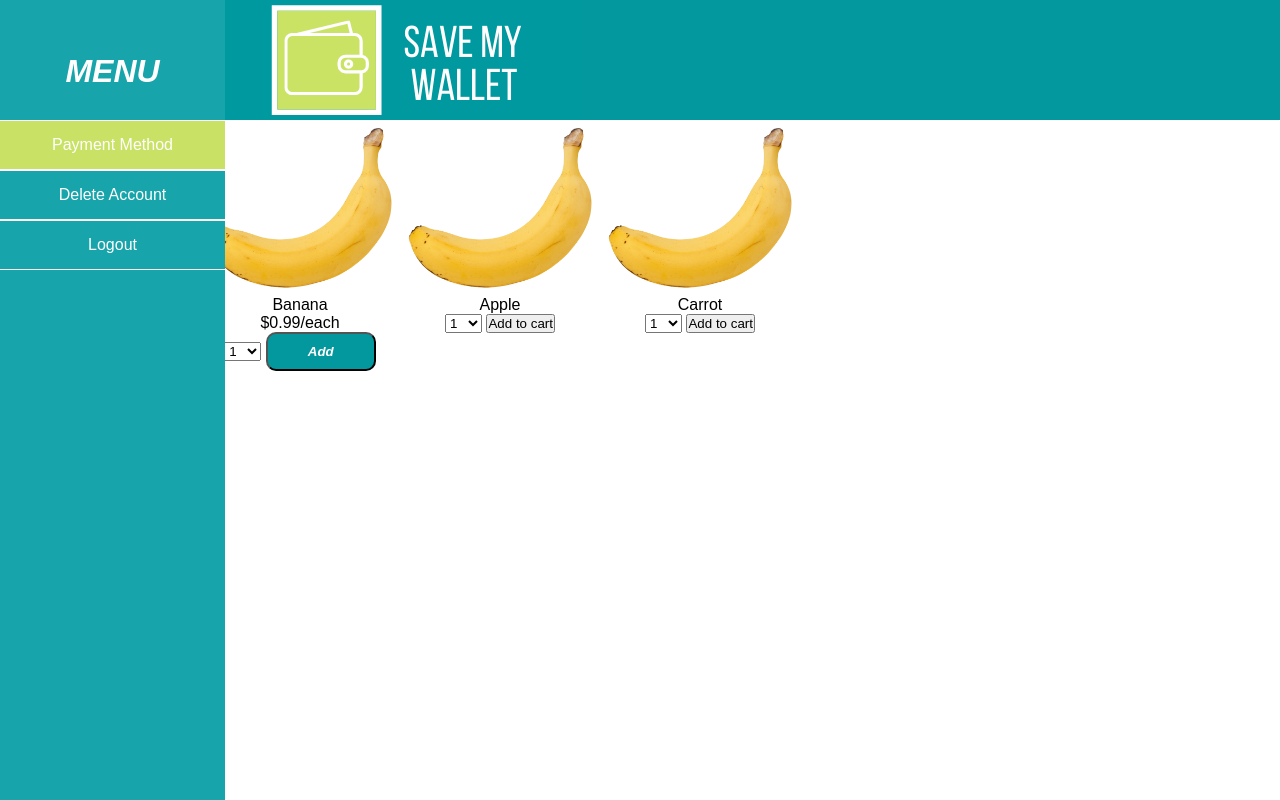
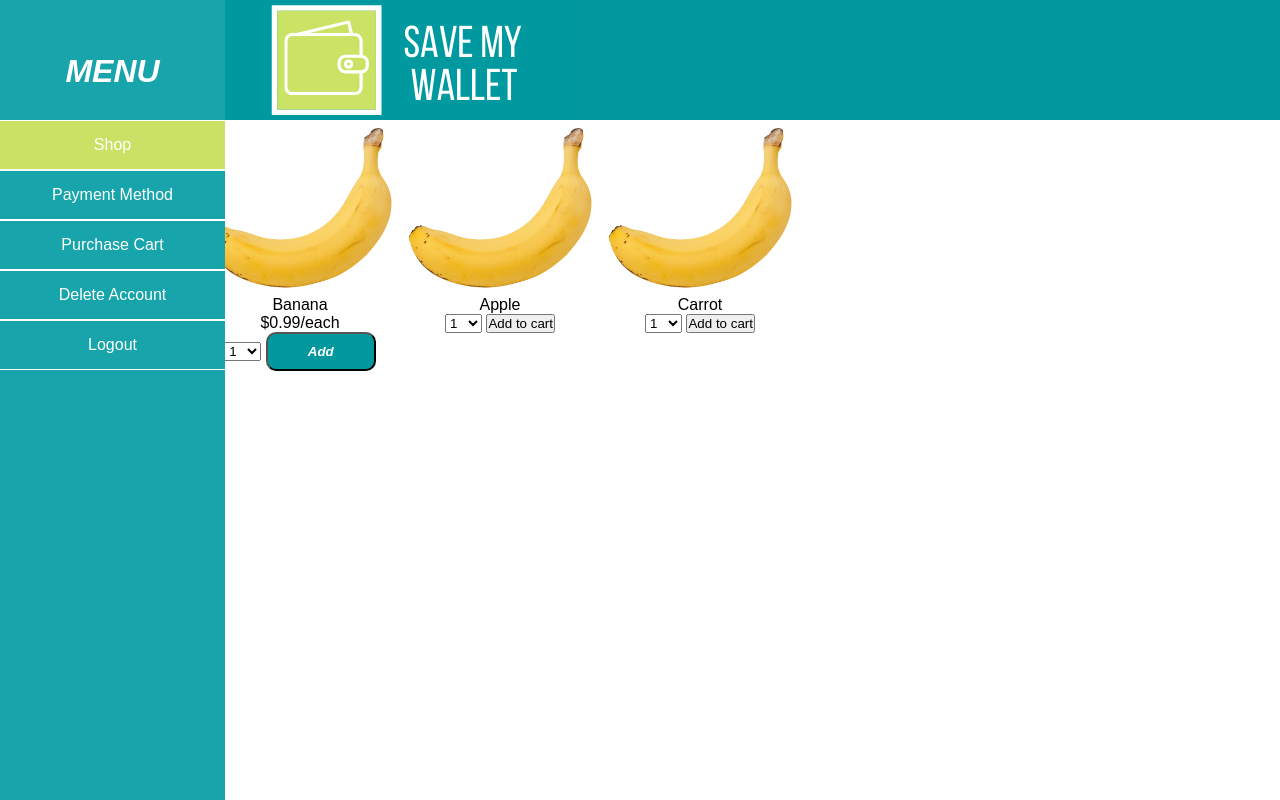
Before and after one commit to allygilbert/cs348-savemywallet, a Flask app: page /shop in a window 1280 px wide. Run offline with Flask 2, Linux system fonts and the light colour scheme.

Commit message:
adds shopping option to side menu and makes it home page after login

```diff
--- a/src/app.py
+++ b/src/app.py
@@ -25,7 +25,7 @@ def login():
             session['loggedin'] = True
             session['username'] = account[0]
             msg = "Log in successful!"
-            return redirect(url_for('delete')) # TODO: change to home page
+            return redirect(url_for('shop'))
         else:
             msg = 'Incorrect username or monthly budget.'
 
@@ -145,6 +145,7 @@ def purchase():
                                     <div class="sidebar">
                                         <h1>Menu</h1>
                                         <ul>
+                                            <li><a href="{{url_for('shop')}}">Shop</a></li>
                                             <li><a href="{{url_for('paymentmethod')}}">Payment Method</a></li>
                                             <li class="active"><a href="{{url_for('purchase')}}">Purchase Cart</a></li>
                                             <li><a href="{{url_for('delete')}}">Delete Account</a></li>
--- a/src/templates/delete.html
+++ b/src/templates/delete.html
@@ -8,6 +8,7 @@
             <div class="sidebar">
                 <h1>Menu</h1>
                 <ul>
+                    <li><a href="{{url_for('shop')}}">Shop</a></li>
                     <li><a href="{{url_for('paymentmethod')}}">Payment Method</a></li>
                     <li><a href="{{url_for('purchase')}}">Purchase Cart</a></li>
                     <li class="active"><a href="{{url_for('delete')}}">Delete Account</a></li>
--- a/src/templates/payment.html
+++ b/src/templates/payment.html
@@ -8,6 +8,7 @@
             <div class="sidebar">
                 <h1>Menu</h1>
                 <ul>
+                    <li><a href="{{url_for('shop')}}">Shop</a></li>
                     <li class="active"><a href="{{url_for('paymentmethod')}}">Payment Method</a></li>
                     <li><a href="{{url_for('purchase')}}">Purchase Cart</a></li>
                     <li><a href="{{url_for('delete')}}">Delete Account</a></li>
--- a/src/templates/shop.html
+++ b/src/templates/shop.html
@@ -8,7 +8,9 @@
             <div class="sidebar">
                 <h1>Menu</h1>
                 <ul>
-                    <li class="active"><a href="{{url_for('paymentmethod')}}">Payment Method</a></li>
+                    <li class="active"><a href="{{url_for('shop')}}">Shop</a></li>
+                    <li><a href="{{url_for('paymentmethod')}}">Payment Method</a></li>
+                    <li><a href="{{url_for('purchase')}}">Purchase Cart</a></li>
                     <li><a href="{{url_for('delete')}}">Delete Account</a></li>
                     <li><a href="{{url_for('logout')}}">Logout</a></li>
                 </ul>
```
